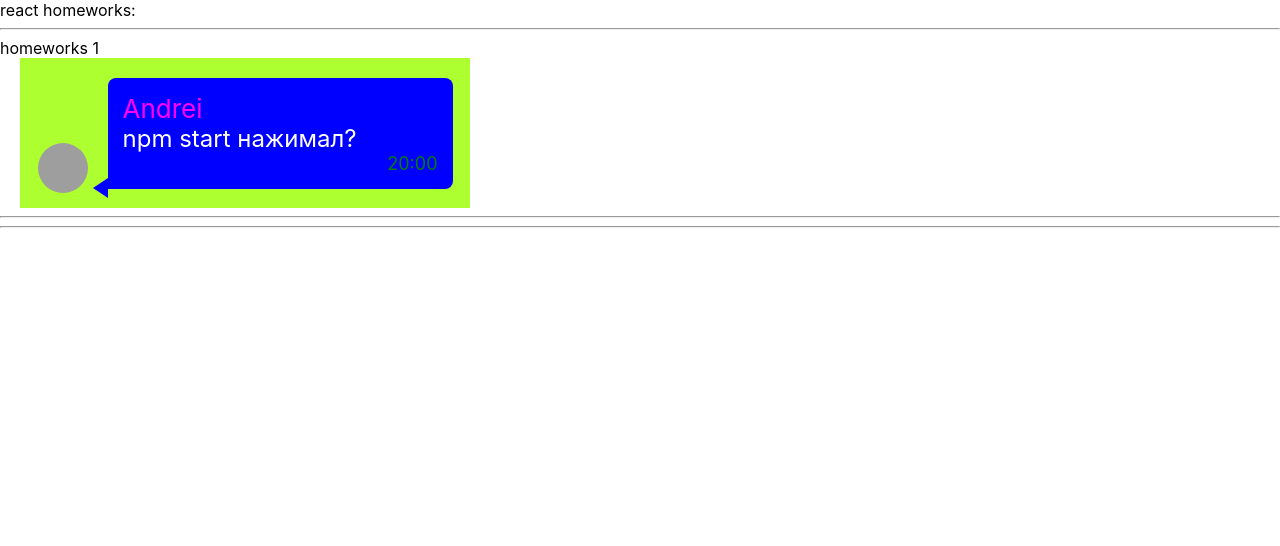
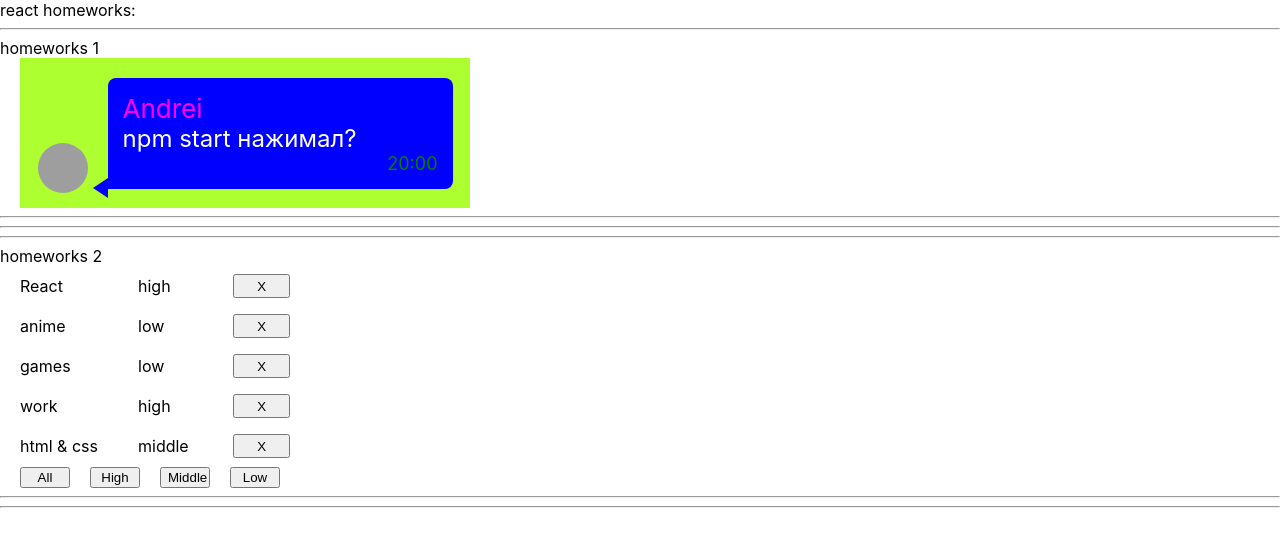
Before and after one commit to andreidoroshevich/IgnatHomework, a React (Create React App) app: page / in a window 1280 px wide. Shown: the top 546 px of the page. Built offline with nearby package versions, Linux system fonts and the light colour scheme; grey boxes are pictures that could not be loaded.

Commit message:
Add files via upload

```diff
--- a/src/p1-main/m1-ui/u1-app/App.tsx
+++ b/src/p1-main/m1-ui/u1-app/App.tsx
@@ -1,13 +1,14 @@
 import React from 'react'
 import s from './App.module.css'
 import HW1 from '../../../p2-homeworks/h1/HW1'
+import HW2 from "../../../p2-homeworks/h2/HW2";
 
 function App() {
     return (
         <div className={s.App}>
             <div>react homeworks:</div>
             <HW1/>
-            {/*<HW2/>*/}
+            <HW2/>
             {/*<HW3/>*/}
             {/*<HW4/>*/}
             {/*<HW5/>*/}
--- a/src/p2-homeworks/h2/Affair.tsx
+++ b/src/p2-homeworks/h2/Affair.tsx
@@ -1,19 +1,23 @@
 import React from 'react'
+import {AffairType} from "./HW2";
+import classes from './Affairs.module.css'
 
 type AffairPropsType = {
     // key не нужно типизировать
-    affair: any // need to fix any
-    deleteAffairCallback: any // need to fix any
+    affair:  AffairType // need to fix any
+    deleteAffairCallback: (_id: number)=>void // need to fix any
 }
 
 function Affair(props: AffairPropsType) {
-    const deleteCallback = () => {}// need to fix
+    const deleteCallback = (_id: number) => {
+        props.deleteAffairCallback(_id)
+    }// need to fix
 
     return (
-        <div>
-            // show some text
-
-            <button onClick={deleteCallback}>X</button>
+        <div className={classes.main}>
+            <div className={classes.name}>{props.affair.name}</div>
+            <div className={classes.priority}>{props.affair.priority}</div>
+            <button onClick={() => deleteCallback(props.affair._id)}>X</button>
         </div>
     )
 }
--- a/src/p2-homeworks/h2/Affairs.module.css
+++ b/src/p2-homeworks/h2/Affairs.module.css
@@ -1,3 +1,34 @@
-.someClass {
+.main {
+    width: 280px;
+    display: flex;
+    align-items: center;
+    margin-left: 10px;
+}
+
+.name {
+    width: 60%;
+    padding: 10px;
+}
+
+.main .priority {
+    width: 40%;
+    padding: 10px;
 
 }
+
+button {
+    margin-left: 20px;
+    width: 50px;
+}
+
+
+.main button {
+    width: 80px;
+    height: 20px;
+    margin-left: 20px;
+    padding: 10px;
+    display: flex ;
+    align-items: center;
+    justify-content: center;
+
+}
--- a/src/p2-homeworks/h2/Affairs.tsx
+++ b/src/p2-homeworks/h2/Affairs.tsx
@@ -1,11 +1,13 @@
 import React from 'react'
 import Affair from './Affair'
-import {AffairType} from './HW2'
+import {AffairType, FilterType} from './HW2'
+import classes from './Affairs.module.css'
+
 
 type AffairsPropsType = { // need to fix any
-    data: any
-    setFilter: any
-    deleteAffairCallback: any
+    data: Array<AffairType>
+    setFilter: (value: FilterType) => void
+    deleteAffairCallback: (_id: number) => void
 }
 
 function Affairs(props: AffairsPropsType) {
@@ -17,20 +19,20 @@
         />
     ))
 
-    const setAll = () => {} // need to fix
-    const setHigh = () => {}
-    const setMiddle = () => {}
-    const setLow = () => {}
+    const setAll = (value: FilterType) => {props.setFilter(value)} // need to fix
+    const setHigh = (value: FilterType) => {props.setFilter(value)}
+    const setMiddle = (value: FilterType) => {props.setFilter(value)}
+    const setLow = (value: FilterType) => {props.setFilter(value)}
 
     return (
         <div>
 
             {mappedAffairs}
 
-            <button onClick={setAll}>All</button>
-            <button onClick={setHigh}>High</button>
-            <button onClick={setMiddle}>Middle</button>
-            <button onClick={setLow}>Low</button>
+            <button onClick={()=>setAll('all')}>All</button>
+            <button onClick={()=>setHigh('high')}>High</button>
+            <button onClick={()=>setMiddle('middle')}>Middle</button>
+            <button onClick={()=>setLow('low')}>Low</button>
         </div>
     )
 }
--- a/src/p2-homeworks/h2/HW2.tsx
+++ b/src/p2-homeworks/h2/HW2.tsx
@@ -1,13 +1,18 @@
 import React, {useState} from 'react'
 import Affairs from './Affairs'
+import affair from "./Affair";
 
 // types
-export type AffairPriorityType = any // need to fix any
-export type AffairType = any // need to fix any
+export type AffairPriorityType = 'high' | 'low' | 'middle' //need to fix any''
+export type AffairType = {
+    _id: number
+    name: string
+    priority: string
+} // need to fix any
 export type FilterType = 'all' | AffairPriorityType
 
 // constants
-const defaultAffairs: any = [ // need to fix any
+const defaultAffairs: Array<AffairType> = [ // need to fix any
     {_id: 1, name: 'React', priority: 'high'},
     {_id: 2, name: 'anime', priority: 'low'},
     {_id: 3, name: 'games', priority: 'low'},
@@ -16,20 +21,24 @@
 ]
 
 // pure helper functions
-export const filterAffairs = (affairs: any, filter: any): any => { // need to fix any
-    if (filter === 'all') return affairs
-    else return // need to fix
+export const filterAffairs = (affairs: Array<AffairType>, filter: string): Array<AffairType> => { // need to fix any
+   if (filter === 'all') {return affairs}
+    else if (filter === 'low') {return affairs.filter(affair => affair.priority === 'low')}  // need to fix
+    else if (filter === 'high') {return affairs.filter(affair => affair.priority === 'high')}  // need to fix
+    else if (filter === 'middle') {return affairs.filter(affair => affair.priority === 'middle')}
+    else return affairs// need to fix
 }
-export const deleteAffair = (affairs: any, _id: any): any => { // need to fix any
-    return // need to fix
+export const deleteAffair = (affairs: Array<AffairType>, _id: number): Array<AffairType> => {
+return affairs.filter(affair => affair._id !==_id )
+    // need to fix any
 }
 
 function HW2() {
-    const [affairs, setAffairs] = useState<any>(defaultAffairs) // need to fix any
+    const [affairs, setAffairs] = useState<Array<AffairType>>(defaultAffairs) // need to fix any
     const [filter, setFilter] = useState<FilterType>('all')
 
     const filteredAffairs = filterAffairs(affairs, filter)
-    const deleteAffairCallback = (_id: any) => setAffairs(deleteAffair(affairs, _id)) // need to fix any
+    const deleteAffairCallback = (_id: number) => setAffairs(deleteAffair(affairs, _id)) // need to fix any
 
     return (
         <div>
```
